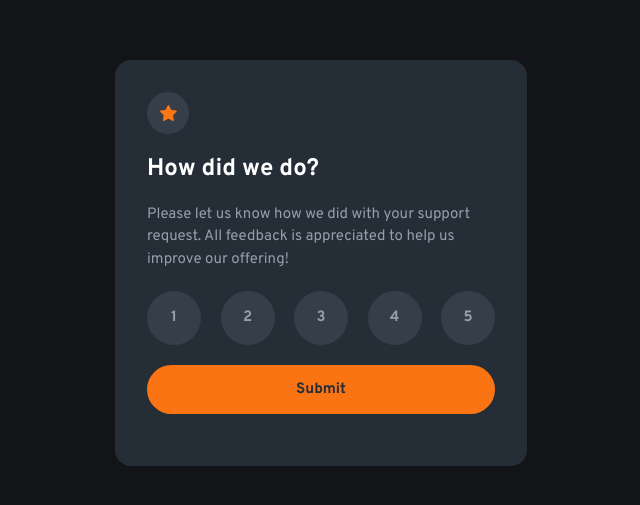
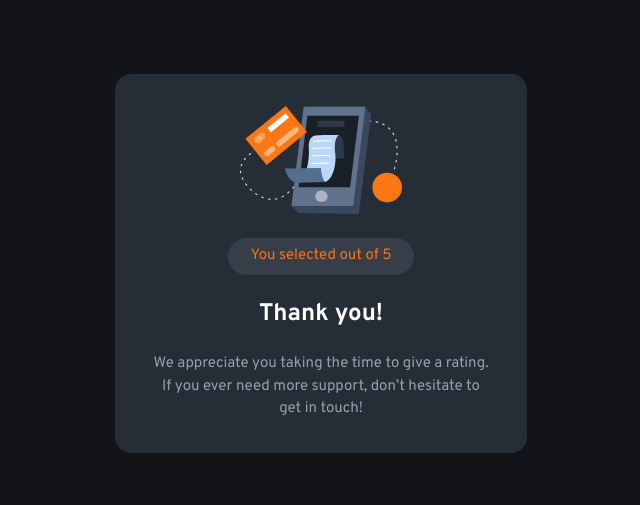
Before and after one commit to devPauloski/interactive-rating-component, a website built with Vite: page index.html in a window 1280 px wide. Shown: the part 137-642 px from the top of the page, without its empty margins (319-959 px from the left). Built offline with nearby package versions, Linux system fonts and the light colour scheme.

Commit message:
Structured and styled the confirmation section

```diff
--- a/index.html
+++ b/index.html
@@ -16,7 +16,7 @@
     </header>
     <main>
       <article class="wrapper">
-        <section class="feedback-section">
+        <section class="feedback-section hidden">
           <div class="icon-star"><img src="./src/images/icon-star.svg" alt=""></div>
           <h2>How did we do?</h2>
           <p>
@@ -46,13 +46,14 @@
             <button class="submit-button" type="submit">Submit</button>
           </form>
         </section>
-        <section class="confirmation-section hidden">
-            You selected <!-- Add rating here --> out of 5
-
-            Thank you!
-
-            We appreciate you taking the time to give a rating. If you ever need more support,
-            don’t hesitate to get in touch!
+        <section class="confirmation-section">
+          <img src="./src/images/illustration-thank-you.svg" alt="">
+          <p class="rating-output">You selected out <span class="user-rating"></span> of 5</p>
+          <h2>Thank you!</h2>
+          <p class="thank-you-message">
+            We appreciate you taking the time to give a rating.
+            If you ever need more support, don’t hesitate to get in touch!
+          </p>
         </section>
       </article>
     </main>
--- a/src/style.css
+++ b/src/style.css
@@ -172,6 +172,33 @@ input[type="radio"]:focus-visible + label {
   outline-offset: 2px;
 }
 
+.confirmation-section {
+  background-color: var(--clr-grey-900);
+  display: grid;
+  place-items: center;
+  gap: 1.5rem;
+  text-align: center;
+  padding: 1.5rem 2rem;
+  border-radius: 1rem;
+}
+
+@media(min-width: 48em) {
+  .confirmation-section {
+    padding: 2rem;
+  }
+}
+
+.rating-output {
+  background-color: hsla(var(--clr-grey-500-hsl-values), 0.15);
+  padding: .5em 1.5em;
+  border-radius: 100vmax;
+  color: var(--clr-Orange-500);
+}
+
+.thank-you-message {
+  max-width: 35ch;
+}
+
 .hidden {
   display: none;
 }
```
